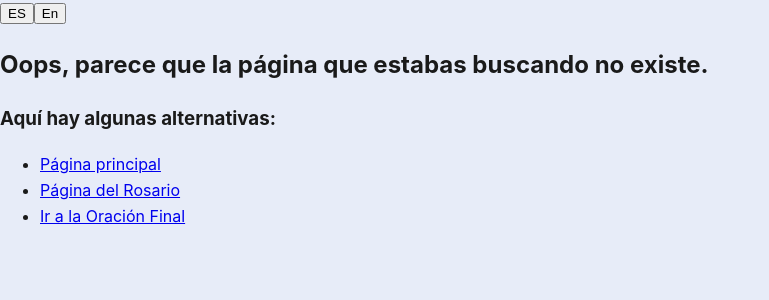
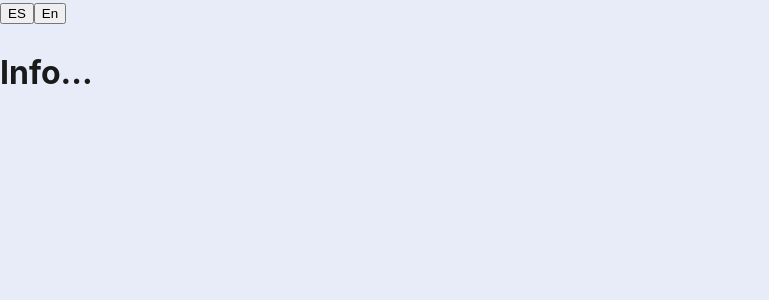
Before and after one commit to LuisDev912/Rosary-guide, a React (Vite) app: page /info in a window 1280 px wide. Shown: the top 300 px of the page, without its empty margins (0-769 px from the left). Built offline with nearby package versions, Linux system fonts and the light colour scheme.

Commit message:
feat: create RosaryInfoPage.jsx page that will have information about the Holy Rosary

```diff
--- a/src/App.jsx
+++ b/src/App.jsx
@@ -5,6 +5,7 @@ import RosaryPage from "./pages/RosaryPage.jsx"
 import RosaryEnd from "./pages/RosaryEnd";
 import HomePage from "./pages/HomePage.jsx"
 import NotFoundPage from "./pages/NotFoundPage.jsx";
+import RosaryInfoPage from "./pages/RosaryInfoPage.jsx";
 
 
 function App() {
@@ -13,6 +14,7 @@ function App() {
       <LanguageSwitcher />
       <Routes>
         <Route path="/" element={<HomePage />} />
+        <Route path="/info" element={<RosaryInfoPage />} />
         <Route path="/Rosary" element={<RosaryPage />} />
         <Route path="/Rosary/end" element={<RosaryEnd />} />
         <Route path="*" element={<NotFoundPage />} />
--- a/src/main.jsx
+++ b/src/main.jsx
@@ -7,5 +7,5 @@ import './i18n.js'
 createRoot(document.getElementById('root')).render(
   <BrowserRouter>
     <App />
-  </BrowserRouter>,
+  </BrowserRouter>
 )
--- a/src/pages/HomePage.jsx
+++ b/src/pages/HomePage.jsx
@@ -13,6 +13,10 @@ export default function HomePage() {
             <NavLink to="/Rosary" className="start-button">
                 {t("home.startButton")}
             </NavLink>
+
+            <NavLink to="/info" className="info-button">
+                {t("home.infoButton")}
+            </NavLink>
         </main>
     );
 }
--- /dev/null
+++ b/src/pages/RosaryInfoPage.jsx
@@ -0,0 +1,6 @@
+
+
+export default function RosaryInfoPage() {
+
+    return <h1>Info...</h1>
+}
```
